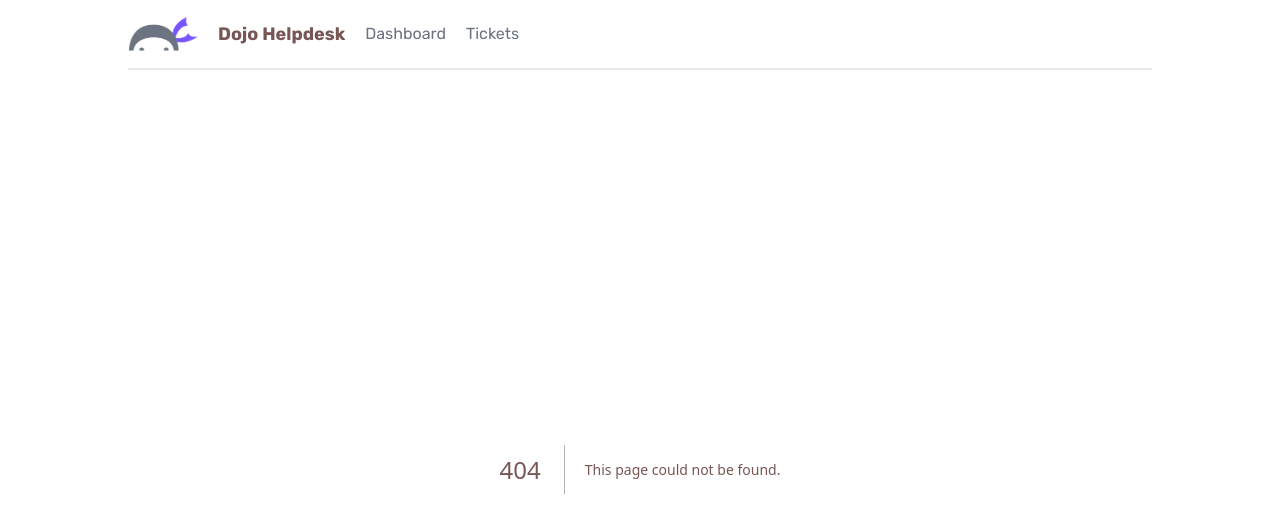
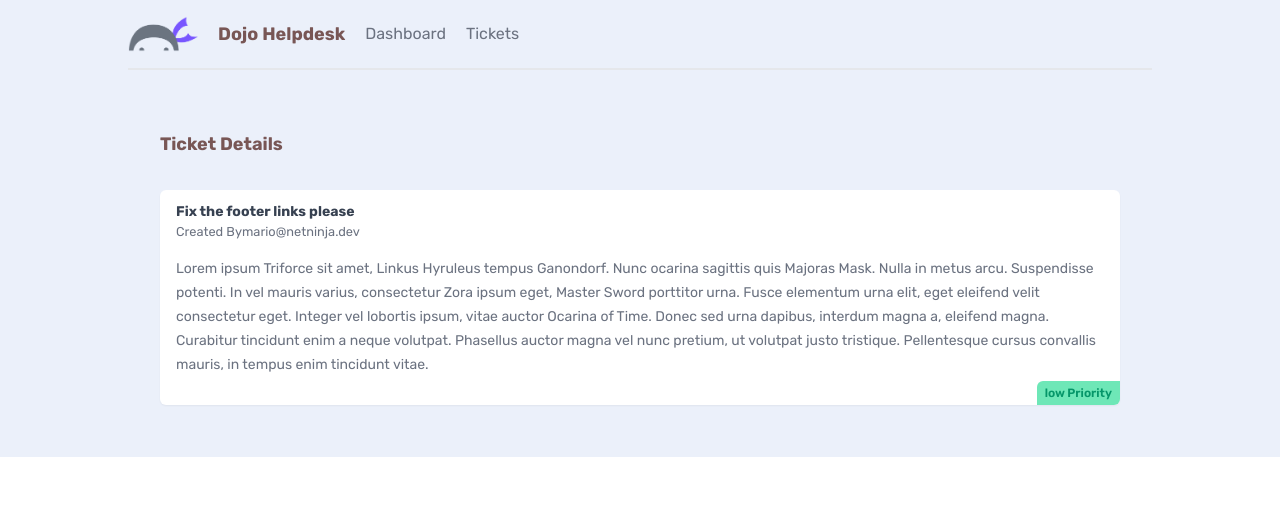
Before and after one commit to manishsaraan/nextjs-demo-app, a Next.js app: page /tickets/1 in a window 1280 px wide. Before the commit this address had no page. Shown: the top 532 px of the page. Built offline with nearby package versions, Linux system fonts and the light colour scheme; data requests are answered from the project's data file.

Commit message:
add dynamic routing

```diff
--- a/app/tickets/TicketList.tsx
+++ b/app/tickets/TicketList.tsx
@@ -1,5 +1,11 @@
+import Link from "next/link";
+
 async function getTickets(){
-    const resp = await fetch('http://localhost:4000/tickets');
+    const resp = await fetch('http://localhost:4000/tickets',{
+        next: {
+            revalidate: 0 // refetch in 30 seconds
+        }
+    });
     const data = await resp.json();
 
     return data;
@@ -20,11 +26,13 @@
     <>
       {tickets.length === 0 ? (<p className="text-center">There are no open tickets</p>): null}
       { tickets.map((ticket:Ticket) => (
-        <div key={ticket.id} className="card my-5">
-            <h3>{ticket.title}</h3>
-            <p>{ticket.body.slice(0,200)}...</p>
-            <div className={`pill ${ticket.priority}`}>{ticket.priority} priority</div>
-        </div>
+        <Link key={ticket.id} href={`/tickets/${ticket.id}`}>
+            <div  className="card my-5">
+                <h3>{ticket.title}</h3>
+                <p>{ticket.body.slice(0,200)}...</p>
+                <div className={`pill ${ticket.priority}`}>{ticket.priority} priority</div>
+            </div>
+        </Link>
       ))}
     </>
   )
--- /dev/null
+++ b/app/tickets/[id]/page.tsx
@@ -0,0 +1,43 @@
+import React from 'react'
+
+interface Ticket {
+    id: string,
+    title: string,
+    body: string,
+    priority: string,
+    user_email: string
+}
+
+interface Prop {
+    id: string
+}
+
+async function getTicket(id: string) {
+    const resp = await fetch('http://localhost:4000/tickets/'+id,{
+        next: {
+            revalidate: 0 // refetch in 30 seconds
+        }
+    });
+    const data = await resp.json();
+
+    return data;
+}
+
+export default async function TicketDetails({params}: { params:Prop}) {
+    const { id } = params;
+    const ticket:Ticket = await getTicket(id);
+
+    return (
+        <main>
+            <nav>
+                <h2>Ticket Details</h2>
+            </nav>
+            <div className='card'>
+                 <h3>{ticket.title}</h3>
+                 <small>Created By{ticket.user_email}</small>
+                 <p>{ticket.body}</p>
+                 <div className={`pill ${ticket.priority}`}>{ticket.priority} Priority</div>
+            </div>
+        </main>
+    )
+}
```
